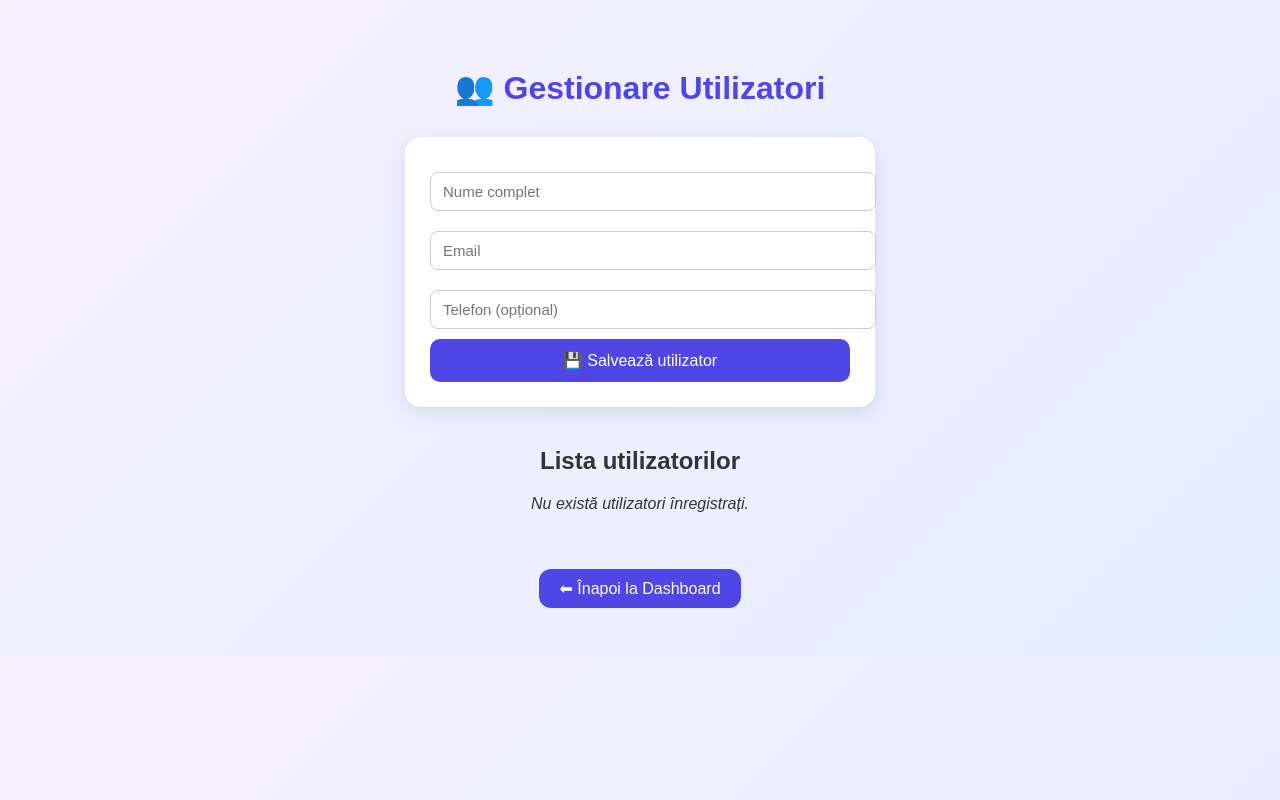
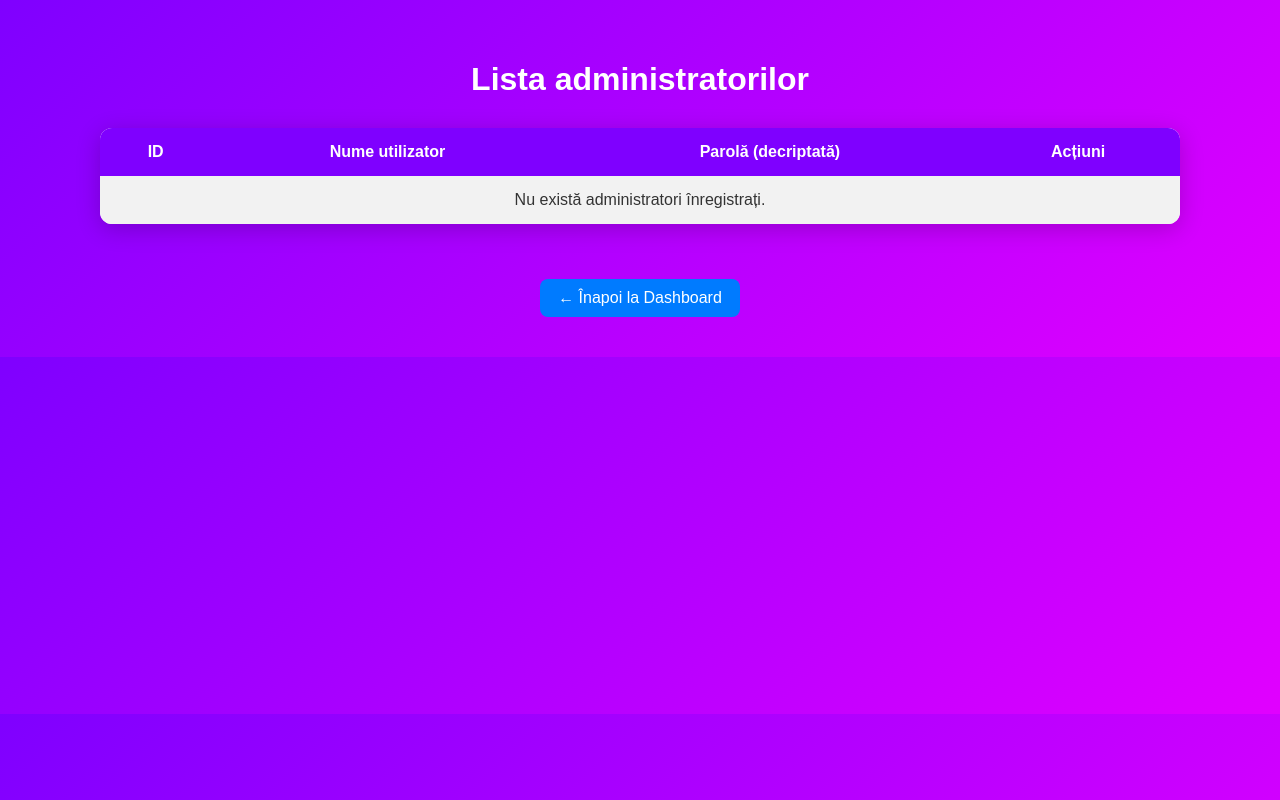
Before and after one commit to Byggoti/Chirita-Robert-631AB-Tehnologii-Web, a PHP site: page /utilizatori.php in a window 1280 px wide. Run offline with PHP 8.4, Linux system fonts and the light colour scheme; data that the repository does not hold is empty.

Commit message:
PROIECT4

```diff
--- a/Proiect/utilizatori.php
+++ b/Proiect/utilizatori.php
@@ -1,202 +1,139 @@
 <?php
+$servername = "mariadb-container";
+$username = "root";
+$password = "admin";
+$dbname = "Biblioteca";
 
-$host = 'mariadb-container';
-$port = 3306;
-$user = 'root';
-$pass = 'admin';
-$dbname = 'Biblioteca';
+$conn = new mysqli($servername, $username, $password, $dbname, 3306);
 
-$conn = new mysqli($host, $user, $pass, $dbname, $port);
 if ($conn->connect_error) {
-    die("Eroare conectare DB: " . $conn->connect_error);
+    die("Conexiune eșuată: " . $conn->connect_error);
 }
 
 if (isset($_GET['delete'])) {
     $id = intval($_GET['delete']);
-    $conn->query("DELETE FROM Persoane WHERE id = $id");
-    echo "<script>alert('Utilizator șters cu succes!'); window.location.href='utilizatori.php';</script>";
+    $conn->query("DELETE FROM Administrator WHERE id = $id");
+    header("Location: utilizatori.php");
     exit();
 }
 
-if ($_SERVER["REQUEST_METHOD"] === "POST") {
-    $id = $_POST['id'] ?? '';
-    $nume = $_POST['nume'] ?? '';
-    $email = $_POST['email'] ?? '';
-    $telefon = $_POST['telefon'] ?? '';
+$sql = "SELECT id, utilizator, AES_DECRYPT(parola, 'secretKey') AS parola FROM Administrator";
+$result = $conn->query($sql);
+?>
 
-    if ($nume && $email) {
-        if ($id) {
-            $sql = "UPDATE Persoane SET nume='$nume', email='$email', telefon='$telefon' WHERE id=$id";
-            $msg = "Utilizator actualizat cu succes!";
-        } else {
-            $sql = "INSERT INTO Persoane (nume, email, telefon) VALUES ('$nume', '$email', '$telefon')";
-            $msg = "Utilizator adăugat cu succes!";
-        }
-
-        if ($conn->query($sql) === TRUE) {
-            echo "<script>alert('$msg'); window.location.href='utilizatori.php';</script>";
-            exit();
-        } else {
-            echo "<script>alert('Eroare: " . addslashes($conn->error) . "');</script>";
-        }
-    } else {
-        echo "<script>alert('Completează numele și emailul!');</script>";
-    }
-}
-
-$result = $conn->query("SELECT * FROM Persoane ORDER BY id DESC");
-?>
 <!DOCTYPE html>
 <html lang="ro">
 <head>
     <meta charset="UTF-8">
-    <title>Utilizatori - Biblioteca</title>
+    <meta name="viewport" content="width=device-width, initial-scale=1.0">
+    <title>Administratorii Bibliotecii</title>
     <style>
         body {
             font-family: 'Poppins', sans-serif;
-            background: linear-gradient(135deg, #f7f0ff, #e3eeff);
+            background: linear-gradient(135deg, #7f00ff, #e100ff);
+            margin: 0;
+            padding: 40px;
             color: #333;
-            padding: 40px;
+        }
+
+        h1 {
             text-align: center;
-        }
-        h1 {
-            color: #4f46e5;
+            color: white;
             margin-bottom: 30px;
         }
-        .form-container {
-            background: white;
-            padding: 25px;
-            border-radius: 16px;
-            box-shadow: 0 5px 20px rgba(0,0,0,0.1);
-            width: 420px;
-            margin: 0 auto 40px auto;
-        }
-        input {
-            width: 100%;
-            padding: 10px 12px;
-            margin: 10px 0;
-            border: 1px solid #ccc;
-            border-radius: 8px;
-            font-size: 15px;
-        }
-        button {
-            width: 100%;
-            background: #4f46e5;
-            color: white;
-            border: none;
-            padding: 12px;
-            font-size: 16px;
-            border-radius: 10px;
-            cursor: pointer;
-            transition: 0.2s;
-        }
-        button:hover {
-            background: #4338ca;
-        }
+
         table {
             width: 90%;
             margin: 0 auto;
             border-collapse: collapse;
             background: white;
-            border-radius: 16px;
+            border-radius: 12px;
             overflow: hidden;
-            box-shadow: 0 5px 20px rgba(0,0,0,0.1);
+            box-shadow: 0 5px 25px rgba(0,0,0,0.2);
         }
+
         th, td {
-            padding: 14px;
-            border-bottom: 1px solid #eee;
+            padding: 15px;
+            text-align: center;
         }
+
         th {
-            background: #4f46e5;
+            background: #7f00ff;
             color: white;
         }
-        tr:hover {
-            background: #f8f8ff;
+
+        tr:nth-child(even) {
+            background: #f2f2f2;
         }
-        a.delete, a.edit {
-            padding: 6px 12px;
-            border-radius: 8px;
-            text-decoration: none;
+
+        .delete-btn {
+            background: #ff4d4d;
             color: white;
+            border: none;
+            padding: 8px 14px;
+            border-radius: 6px;
+            cursor: pointer;
+            transition: 0.3s;
         }
-        a.delete {
-            background: #ef4444;
+
+        .delete-btn:hover {
+            background: #e60000;
         }
-        a.delete:hover {
-            background: #dc2626;
-        }
-        a.edit {
-            background: #22c55e;
-        }
-        a.edit:hover {
-            background: #16a34a;
-        }
+
         .back-btn {
             display: inline-block;
-            margin-top: 40px;
-            background: #4f46e5;
+            background: #007bff;
             color: white;
-            padding: 10px 20px;
-            border-radius: 12px;
             text-decoration: none;
-            transition: 0.2s;
+            padding: 10px 18px;
+            border-radius: 8px;
+            margin-top: 25px;
+            transition: 0.3s;
         }
+
         .back-btn:hover {
-            background: #4338ca;
+            background: #0056b3;
+        }
+
+        .container {
+            text-align: center;
+            margin-top: 30px;
         }
     </style>
 </head>
 <body>
-    <h1>👥 Gestionare Utilizatori</h1>
+    <h1>Lista administratorilor</h1>
 
-    <div class="form-container">
-        <form method="post" action="">
-            <input type="hidden" name="id" id="id">
-            <input type="text" name="nume" id="nume" placeholder="Nume complet" required>
-            <input type="email" name="email" id="email" placeholder="Email" required>
-            <input type="text" name="telefon" id="telefon" placeholder="Telefon (opțional)">
-            <button type="submit">💾 Salvează utilizator</button>
-        </form>
-    </div>
+    <table>
+        <tr>
+            <th>ID</th>
+            <th>Nume utilizator</th>
+            <th>Parolă (decriptată)</th>
+            <th>Acțiuni</th>
+        </tr>
 
-    <h2>Lista utilizatorilor</h2>
-    <?php if ($result && $result->num_rows > 0): ?>
-        <table>
-            <tr>
-                <th>ID</th>
-                <th>Nume</th>
-                <th>Email</th>
-                <th>Telefon</th>
-                <th>Acțiuni</th>
-            </tr>
-            <?php while ($row = $result->fetch_assoc()): ?>
+        <?php if ($result->num_rows > 0): ?>
+            <?php while($row = $result->fetch_assoc()): ?>
                 <tr>
-                    <td><?= htmlspecialchars($row['id']) ?></td>
-                    <td><?= htmlspecialchars($row['nume']) ?></td>
-                    <td><?= htmlspecialchars($row['email']) ?></td>
-                    <td><?= htmlspecialchars($row['telefon']) ?></td>
+                    <td><?= htmlspecialchars($row["id"]) ?></td>
+                    <td><?= htmlspecialchars($row["utilizator"]) ?></td>
+                    <td><?= htmlspecialchars($row["parola"]) ?></td>
                     <td>
-                        <a class="edit" href="#" onclick="editUser(<?= $row['id'] ?>, '<?= htmlspecialchars($row['nume']) ?>', '<?= htmlspecialchars($row['email']) ?>', '<?= htmlspecialchars($row['telefon']) ?>')">✏️</a>
-                        <a class="delete" href="?delete=<?= $row['id'] ?>" onclick="return confirm('Ștergi acest utilizator?')">🗑️</a>
+                        <a href="?delete=<?= $row['id'] ?>" onclick="return confirm('Sigur vrei să ștergi acest administrator?')">
+                            <button class="delete-btn">Șterge</button>
+                        </a>
                     </td>
                 </tr>
             <?php endwhile; ?>
-        </table>
-    <?php else: ?>
-        <p><em>Nu există utilizatori înregistrați.</em></p>
-    <?php endif; ?>
+        <?php else: ?>
+            <tr><td colspan="4">Nu există administratori înregistrați.</td></tr>
+        <?php endif; ?>
+    </table>
 
-    <a href="dashboard.php" class="back-btn">⬅ Înapoi la Dashboard</a>
-
-    <script>
-        function editUser(id, nume, email, telefon) {
-            document.getElementById('id').value = id;
-            document.getElementById('nume').value = nume;
-            document.getElementById('email').value = email;
-            document.getElementById('telefon').value = telefon;
-            window.scrollTo({ top: 0, behavior: 'smooth' });
-        }
-    </script>
+    <div class="container">
+        <a href="dashboard.php" class="back-btn">← Înapoi la Dashboard</a>
+    </div>
 </body>
 </html>
+
 <?php $conn->close(); ?>
```
